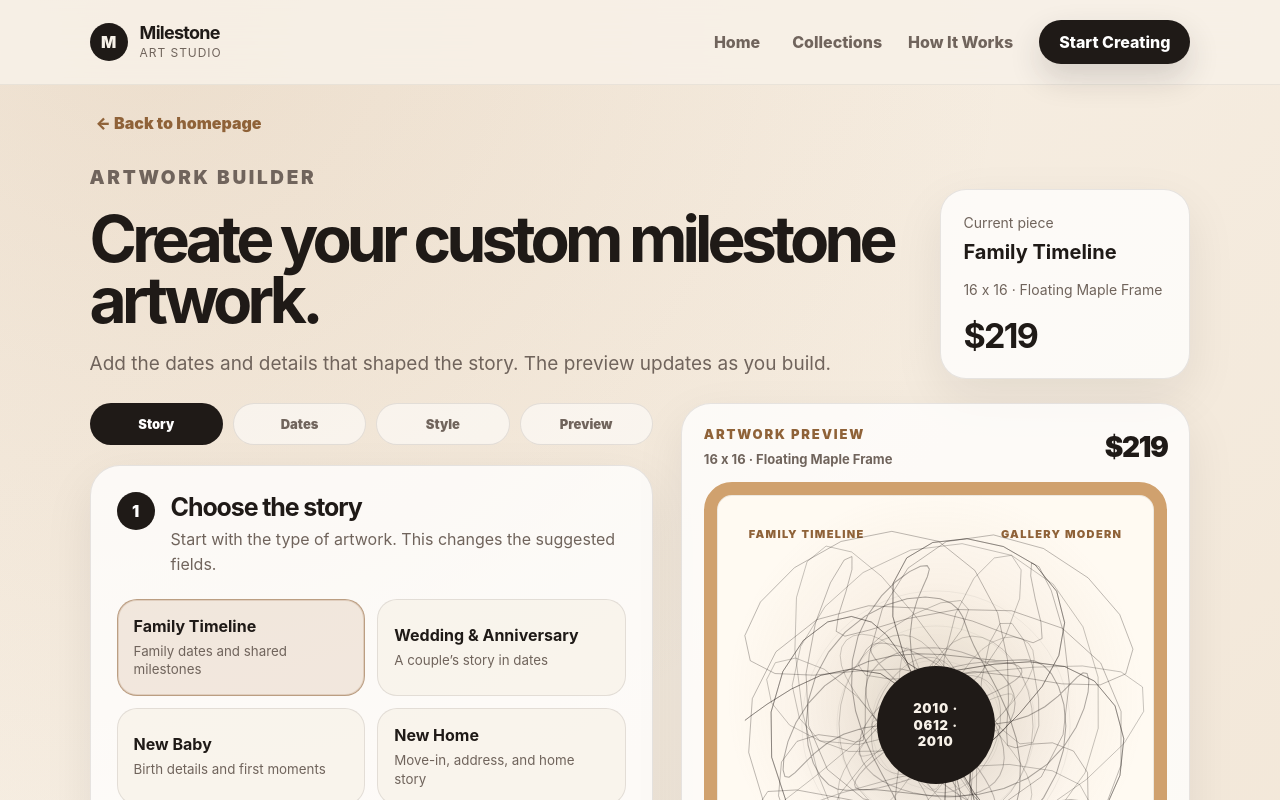
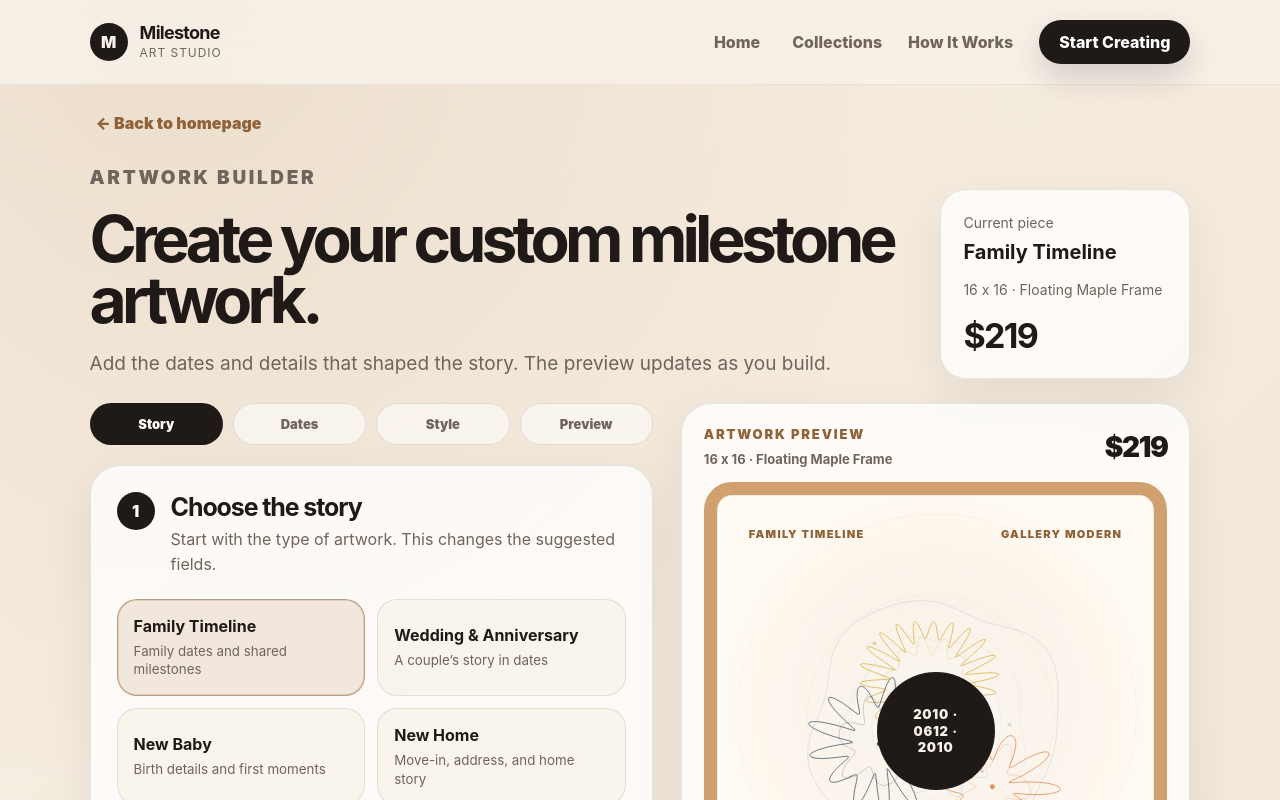
Before and after one commit to cdtbm4y69n-web/milestone-studio, a React (Vite) app: page / in a window 1280 px wide. Both pictures are taken after a click on the button "Create Your Artwork". Shown: the top 800 px of the page. Built offline with nearby package versions, Linux system fonts and the light colour scheme.

Commit message:
Enhance SpirographPreview with palette and milestones

```diff
--- a/src/App.tsx
+++ b/src/App.tsx
@@ -425,7 +425,7 @@ function CreatorPage() {
                 </div>
 
                 <div className="proof-geometry spirograph-wrap">
-                  <SpirographPreview seed={spiroSeed} />
+                  <SpirographPreview seed={spiroSeed} palette={palette} milestoneCount={milestones.length} />
                   <div className="proof-number">{formatNumber(encodedNumber)}</div>
                 </div>
 
@@ -581,7 +581,7 @@ function dateSeed(primaryDate: string, milestones: Milestone[]) {
     .join("")
     .replace(/\D/g, "");
 
-  return source || "112358132134";
+  return source || "1123581321345589";
 }
 
 function fibonacciValue(index: number) {
@@ -589,78 +589,214 @@ function fibonacciValue(index: number) {
   return sequence[index % sequence.length];
 }
 
-function generateSpiroPaths(seed: string) {
-  const digits = seed.padEnd(18, "1123581321345589").split("").map((d) => Number(d) || 1);
+function createSpiroPoints({
+  cx,
+  cy,
+  outerRadius,
+  innerRadius,
+  petals,
+  phase,
+  steps = 420,
+}: {
+  cx: number;
+  cy: number;
+  outerRadius: number;
+  innerRadius: number;
+  petals: number;
+  phase: number;
+  steps?: number;
+}) {
+  const points: string[] = [];
+
+  for (let i = 0; i <= steps; i += 1) {
+    const t = (Math.PI * 2 * i) / steps;
+    const r =
+      outerRadius +
+      Math.sin(t * petals + phase) * innerRadius +
+      Math.cos(t * (petals + 3) - phase) * (innerRadius * 0.38);
+
+    const x = cx + Math.cos(t) * r;
+    const y = cy + Math.sin(t) * r;
+
+    points.push(`${x.toFixed(2)},${y.toFixed(2)}`);
+  }
+
+  return points.join(" ");
+}
+
+function SpirographPreview({
+  seed,
+  palette,
+  milestoneCount,
+}: {
+  seed: string;
+  palette: string;
+  milestoneCount: number;
+}) {
+  const digits = seed.padEnd(24, "1123581321345589").split("").map((d) => Number(d) || 1);
   const sum = digitSum(seed);
-  const paths = [];
-
-  for (let i = 0; i < 9; i += 1) {
-    const fib = fibonacciValue(i + digits[i]);
-    const radius = 42 + i * 18 + (digits[i] % 5);
-    const wobble = 8 + digits[i + 1] * 2;
-    const rotation = (sum * (i + 1) + fib * 7) % 360;
-    const opacity = 0.18 + i * 0.035;
-
-    paths.push({ radius, wobble, rotation, opacity, fib });
-  }
-
-  return paths;
-}
-
-function SpirographPreview({ seed }: { seed: string }) {
-  const paths = generateSpiroPaths(seed);
+  const paletteColors = getSpiroPalette(palette);
+
+  const clusters = [
+    {
+      cx: 198 + digits[0] * 2,
+      cy: 155 + digits[1],
+      radius: 62 + digits[2] * 2,
+      inner: 14 + digits[3],
+      petals: 22 + fibonacciValue(digits[4]) % 16,
+      color: paletteColors[0],
+      opacity: 0.7,
+      stroke: 1.05,
+      phase: sum / 8,
+    },
+    {
+      cx: 126 + digits[5] * 3,
+      cy: 224 + digits[6],
+      radius: 54 + digits[7] * 2,
+      inner: 18 + digits[8],
+      petals: 12 + fibonacciValue(digits[9]) % 10,
+      color: paletteColors[1],
+      opacity: 0.68,
+      stroke: 1.0,
+      phase: sum / 11,
+    },
+    {
+      cx: 278 - digits[10] * 2,
+      cy: 276 - digits[11],
+      radius: 48 + digits[12] * 2,
+      inner: 16 + digits[13],
+      petals: 9 + fibonacciValue(digits[14]) % 9,
+      color: paletteColors[2],
+      opacity: 0.75,
+      stroke: 1.0,
+      phase: sum / 13,
+    },
+    {
+      cx: 214 + digits[15],
+      cy: 236 - digits[16] * 2,
+      radius: 36 + milestoneCount * 4,
+      inner: 9 + digits[17],
+      petals: 7 + fibonacciValue(digits[18]) % 8,
+      color: paletteColors[3],
+      opacity: 0.48,
+      stroke: 0.9,
+      phase: sum / 15,
+    },
+    {
+      cx: 210,
+      cy: 205,
+      radius: 130 + digits[19] * 4,
+      inner: 6 + milestoneCount,
+      petals: 3 + (digits[20] % 5),
+      color: paletteColors[4],
+      opacity: 0.28,
+      stroke: 0.85,
+      phase: sum / 21,
+    },
+  ];
 
   return (
-    <svg className="spirograph-svg" viewBox="0 0 420 420" role="img" aria-label="Date-generated spirograph artwork preview">
+    <svg className="spirograph-svg layered-spirograph" viewBox="0 0 420 420" role="img" aria-label="Layered date-generated spirograph artwork preview">
       <defs>
-        <radialGradient id="spiroGlow" cx="50%" cy="50%" r="50%">
-          <stop offset="0%" stopColor="rgba(31,26,23,0.12)" />
-          <stop offset="70%" stopColor="rgba(31,26,23,0.025)" />
-          <stop offset="100%" stopColor="rgba(31,26,23,0)" />
+        <radialGradient id="softPaperGlow" cx="50%" cy="45%" r="65%">
+          <stop offset="0%" stopColor="rgba(255,255,255,0.7)" />
+          <stop offset="55%" stopColor="rgba(255,255,255,0.16)" />
+          <stop offset="100%" stopColor="rgba(255,255,255,0)" />
         </radialGradient>
       </defs>
 
-      <circle cx="210" cy="210" r="190" fill="url(#spiroGlow)" />
-
-      {paths.map((path, index) => {
-        const points = [];
-        const loops = 144;
-        const digit = Number(seed[index % seed.length]) || 1;
-
-        for (let step = 0; step <= loops; step += 1) {
-          const t = (Math.PI * 2 * step) / loops;
-          const fibPull = path.fib / 13;
-          const x =
-            210 +
-            Math.cos(t * (2 + (digit % 4))) * path.radius +
-            Math.cos(t * (5 + index)) * path.wobble * fibPull;
-          const y =
-            210 +
-            Math.sin(t * (3 + (digit % 5))) * path.radius +
-            Math.sin(t * (4 + index)) * path.wobble * fibPull;
-
-          points.push(`${x.toFixed(2)},${y.toFixed(2)}`);
-        }
-
-        return (
+      <circle cx="210" cy="210" r="196" fill="url(#softPaperGlow)" />
+
+      <g className="fibonacci-guides">
+        {[55, 89, 144, 233].map((radius, index) => (
+          <circle
+            key={radius}
+            cx={190 + index * 7}
+            cy={205 - index * 5}
+            r={radius}
+            fill="none"
+            stroke={paletteColors[4]}
+            strokeWidth="0.7"
+            opacity={0.13 - index * 0.015}
+          />
+        ))}
+      </g>
+
+      {clusters.map((cluster, index) => (
+        <g key={index} transform={`rotate(${(sum * (index + 1) + fibonacciValue(index) * 9) % 360} ${cluster.cx} ${cluster.cy})`}>
           <polyline
-            key={index}
-            points={points.join(" ")}
+            points={createSpiroPoints({
+              cx: cluster.cx,
+              cy: cluster.cy,
+              outerRadius: cluster.radius,
+              innerRadius: cluster.inner,
+              petals: cluster.petals,
+              phase: cluster.phase,
+            })}
             fill="none"
-            stroke="currentColor"
-            strokeWidth={index % 3 === 0 ? 1.35 : 0.9}
-            opacity={path.opacity}
-            transform={`rotate(${path.rotation} 210 210)`}
+            stroke={cluster.color}
+            strokeWidth={cluster.stroke}
+            opacity={cluster.opacity}
+            strokeLinecap="round"
+            strokeLinejoin="round"
           />
-        );
-      })}
-
-      <circle cx="210" cy="210" r="58" className="spiro-core" />
-      <circle cx="210" cy="210" r="85" className="spiro-guide" />
-      <circle cx="210" cy="210" r="130" className="spiro-guide" />
-      <circle cx="210" cy="210" r="176" className="spiro-guide" />
+
+          <polyline
+            points={createSpiroPoints({
+              cx: cluster.cx,
+              cy: cluster.cy,
+              outerRadius: cluster.radius * 0.72,
+              innerRadius: cluster.inner * 0.55,
+              petals: Math.max(5, Math.floor(cluster.petals / 2)),
+              phase: cluster.phase + 1.618,
+              steps: 300,
+            })}
+            fill="none"
+            stroke={cluster.color}
+            strokeWidth="0.75"
+            opacity={cluster.opacity * 0.45}
+            strokeLinecap="round"
+            strokeLinejoin="round"
+          />
+
+          <circle cx={cluster.cx} cy={cluster.cy} r="2.8" fill={cluster.color} opacity={Math.min(0.85, cluster.opacity + 0.1)} />
+        </g>
+      ))}
+
+      <g className="date-pin-group">
+        {digits.slice(0, 9).map((digit, index) => {
+          const angle = (Math.PI * 2 * index) / 9 + sum / 100;
+          const radius = 24 + fibonacciValue(index + digit) * 0.7;
+          const x = 210 + Math.cos(angle) * radius;
+          const y = 210 + Math.sin(angle) * radius;
+
+          return (
+            <circle
+              key={index}
+              cx={x}
+              cy={y}
+              r={index % 3 === 0 ? 2.5 : 1.8}
+              fill={paletteColors[index % paletteColors.length]}
+              opacity="0.62"
+            />
+          );
+        })}
+      </g>
     </svg>
   );
+}
+
+function getSpiroPalette(palette: string) {
+  const palettes: Record<string, string[]> = {
+    "Gallery Modern": ["#d6aa31", "#1e3147", "#dd7f45", "#9cc4dd", "#7fa0aa"],
+    "Warm Neutral": ["#c99556", "#8f6238", "#d9ba87", "#9f8b76", "#6f6258"],
+    "Classic Black & Cream": ["#1f1a17", "#55504a", "#a9a197", "#d2c7b7", "#786f65"],
+    "Sage & Sand": ["#8d9a69", "#5f6f55", "#d1b177", "#b2bea2", "#78909a"],
+    "Soft Blue": ["#7fa6c1", "#24425f", "#bed4e6", "#ddbb67", "#91aebd"],
+    "Rose Clay": ["#b56f65", "#864a44", "#d7a38f", "#d6b85f", "#8aa0a6"],
+  };
+
+  return palettes[palette] || palettes["Gallery Modern"];
 }
 
 
@@ -1319,7 +1455,7 @@ function Styles() {
       }
 
       .art-proof {
-        min-height: 610px;
+        min-height: 640px;
         border-radius: 28px;
         padding: 32px;
         border: 13px solid #d0a16e;
@@ -1372,9 +1508,9 @@ function Styles() {
 
       .proof-geometry {
         position: relative;
-        width: 320px;
-        height: 320px;
-        margin: 24px auto 24px;
+        width: min(100%, 440px);
+        height: 360px;
+        margin: 10px auto 18px;
       }
 
       .spirograph-wrap {
@@ -1389,15 +1525,16 @@ function Styles() {
         overflow: visible;
       }
 
-      .spiro-core {
-        fill: var(--ink);
-      }
-
-      .spiro-guide {
-        fill: none;
-        stroke: currentColor;
-        stroke-width: 0.65;
-        opacity: 0.12;
+      .layered-spirograph {
+        color: rgba(31, 26, 23, 0.9);
+      }
+
+      .fibonacci-guides {
+        mix-blend-mode: multiply;
+      }
+
+      .date-pin-group {
+        mix-blend-mode: multiply;
       }
 
       .proof-number {
@@ -1555,14 +1692,16 @@ function Styles() {
         }
 
         .proof-geometry {
-          width: 250px;
-          height: 250px;
+          width: 100%;
+          height: 280px;
         }
 
         .proof-number {
-          width: 104px;
-          height: 104px;
-          font-size: 12px;
+          right: 10px;
+          bottom: 8px;
+          min-width: 116px;
+          height: 34px;
+          font-size: 10px;
         }
       }
     `}</style>
```
